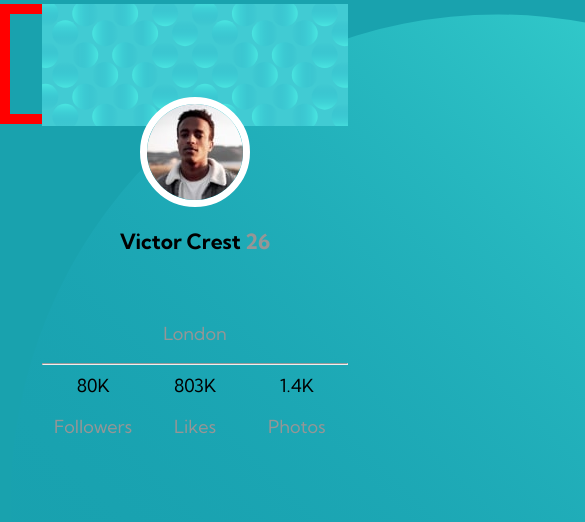
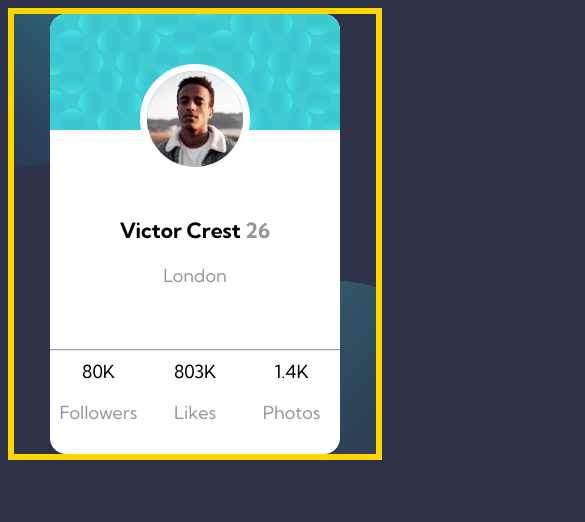
Before and after one commit to VincentX33/profile-card-challenge, a plain HTML site: page index.html in a window 390 px wide. Shown: the top 522 px of the page, 585 px wide, since content can reach past the window. Drawn offline with Linux system fonts and the light colour scheme.

Commit message:
changed path and worked on mobile first design, got my background to work.

```diff
--- a/index.html
+++ b/index.html
@@ -9,7 +9,7 @@
 <link rel="preconnect" href="https://fonts.gstatic.com" crossorigin>
 <link href="https://fonts.googleapis.com/css2?family=Kumbh+Sans:wght@200;400;700&display=swap" rel="stylesheet">
     <link rel="stylesheet" href="./main.css">
-    <title>Stats Preview Challenge|FrontendMentor</title>
+    <title>Card Pattern Challenge|FrontendMentor</title>
 </head>
 <body>
     <main>
@@ -21,7 +21,7 @@
                     Victor Crest <p class="centered age greytext">26</p>
                 </h3>
 
-                <p class="centered greytext">London</p>
+                <p class="centered greytext" id="city">London</p>
                 <hr>
                 <div class="innercontainer">
                     <div>80K <p class="greytext">Followers</p></div>
--- a/main.css
+++ b/main.css
@@ -1,13 +1,36 @@
 body {
-    margin: 0;
     font-size: 18px;
     font-family: 'Kumbh Sans', sans-serif;
-    background-color: hsl(185, 75%, 39%);
+    background-color:/* hsl(185, 75%, 39%),hsl(227, 10%, 46%)*/hsl(229, 23%, 23%);
+}
+
+:root {
+    box-sizing: border-box;
 }
 footer {
     position: absolute;
     bottom: 10px;
     left: 40%;
+}
+.container {
+    width: 100%;
+    box-sizing: border-box;
+    height: 40rem;
+    background: url("./images/bg-pattern-top.svg") -10rem -10rem , url("/images/bg-pattern-bottom.svg") 300% 17rem;
+    background-repeat: no-repeat, no-repeat;
+    border: 6px solid gold;
+    background-origin:border-box,border-box;
+    /* background-position: left top, right; */
+    background-color: rgb(129, 127, 255), rgb(55, 0, 255);
+    /* z-index: 3; */
+    background-size:20rem 20rem, 20rem 20rem;
+    display: flex;
+    justify-content: center;
+    align-items: center;
+    max-height: max-content;
+    background-overflow: hidden;
+    /* border:4px solid hsl(185, 75%, 39%); */
+    /* visibility: hidden; */
 }
 .attribution {
     box-sizing: border-box;
@@ -42,32 +65,33 @@ footer {
 }
 
 /* below*/
-.container {
-    display: flex;
-    justify-content: center;
-    align-content: center;
-    border:4px solid hsl(185, 75%, 39%);
-}
 
 .card {
+    display: block;
     width: 80%;
-    height: 50vh;
+    height: 70%;
+    /* border: 2px solid #1f5; */
     position: relative;
+    overflow-y: auto;
+    /* visibility: hidden; */
+    background-color: white;
+    border-radius: 1rem;
 }
 .face {
+    box-sizing: border-box;
     display: block;
     margin: auto;
     border-radius: 50%;
     position: relative;
-    top:-7%;
+    top:-15%;
     border: 7px solid white;
 }
 .name {
-    display: inline-block;
+    /* display: inline-block; */
     width: 100%;
     /* text-align: center; */
     position: relative;
-    top:-7%;
+    top:-10%;
 }
 .age {
     display: inline;
@@ -96,14 +120,7 @@ footer {
     text-align: center;
     /* margin: 0 3px; */
 }
-.container::before {
-    display: block;
-    content: url("./images/bg-pattern-top.svg");
-    position: absolute;
-    left: 0px;
-    height: 100px;
-    width: 100px;
-    border: 10px solid red;
-    /* background-color: hsl(229, 23%, 23%); */
-    /* height: auto; */
+#city {
+    position: relative;
+    top:-10%;
 }
```
Also changed, not shown: trial2.css (+6 -1 lines), trial2.html (+3 -0 lines).
